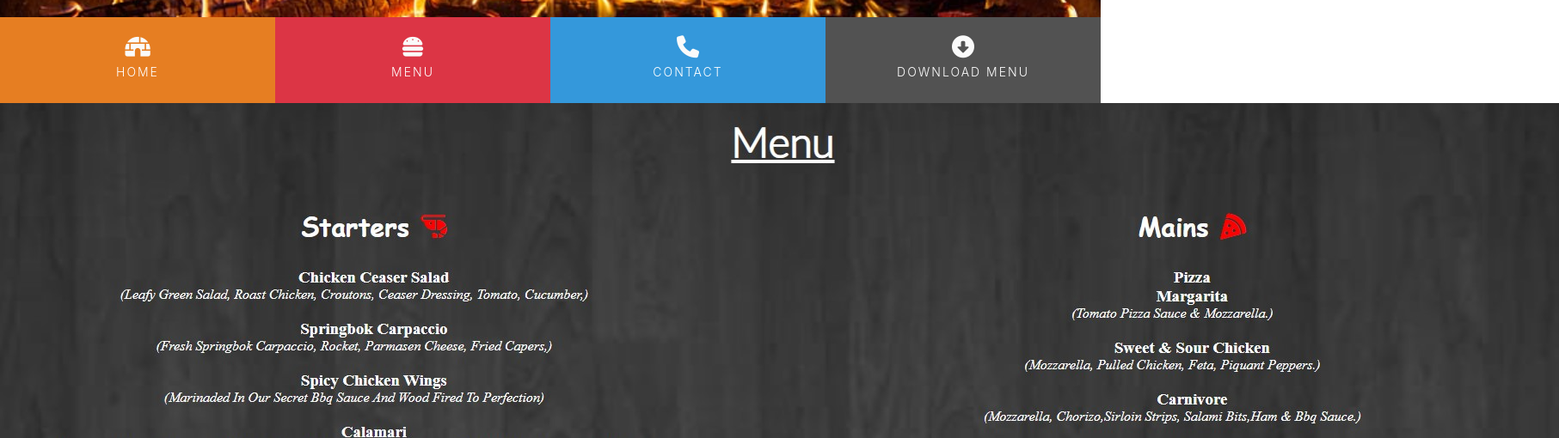
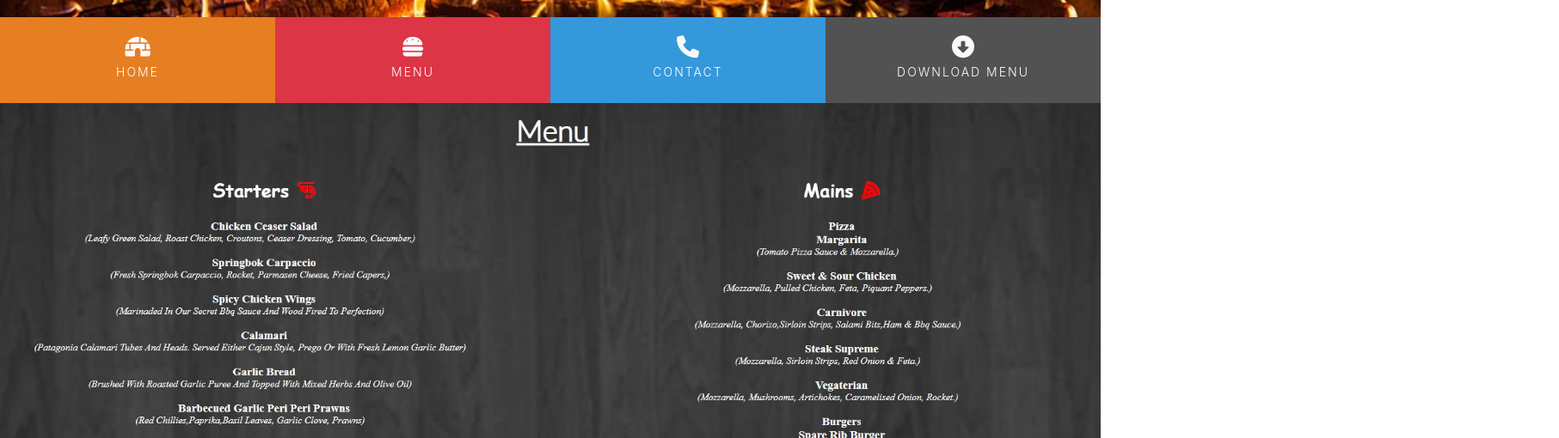
Before and after one commit to Amyz1ng/Booking-system-, a plain HTML site: page menu.html in a window 1280 px wide. Shown: the part 162-672 px from the top of the page at 86% size, 1813 px wide, since content can reach past the window. Drawn offline with nearby package versions, Linux system fonts and the light colour scheme.

Commit message:
Fixed menu and footer

```diff
--- a/assets/css/style.css
+++ b/assets/css/style.css
@@ -10,25 +10,33 @@
     background-size: fill;
     height: 182px;
 }
-body{
+
+body {
     flex-direction: column;
     min-height: 100vh;
     display: flex;
 }
+
 .bg-color-three-reasons {
     background-color: #525252;
     /*color: black;*/
     background-image: url(../images/pizza.jpg);
 }
 
-.align-row{
+.align-row {
     display: flex;
     -ms-flex-align: row;
     justify-content: center;
 }
 
-.card{
-    box-shadow: 0 2px 8px 0 rgba(0,0,0,0.2);
+.menu-img {
+    max-width: 100%;
+    height: auto;
+    display: block;
+}
+
+.card {
+    box-shadow: 0 2px 8px 0 rgba(0, 0, 0, 0.2);
     margin: 5px;
     display: flex;
     flex-direction: row;
@@ -115,7 +123,8 @@ h4 {
     font-size: 3rem;
     color: #f4f4f4;
 }
-.contact-heading{
+
+.contact-heading {
     color: #525252;
     font-weight: 500;
     text-align: center;
@@ -226,15 +235,17 @@ footer {
     color: #fafafa;
     /* height: 160px;*/
     font-size: small;
-
+    padding: 15px 15px 0px 15px;
 }
 
-.footer-test{
+.footer-test {
     margin-top: auto;
 }
-.container-footer{
+
+.container-footer {
     padding-left: 1px;
 }
+
 .cv-pdf i {
     font-size: 18px;
     color: #fafafa;
@@ -292,15 +303,16 @@ footer {
     /* Fallback background color */
 }
 
-.icon-container{
+.icon-container {
     padding: 5px;
 }
 
-.menu-pic{
+.menu-pic {
     background-image: url("../images/body.jpg");
     width: 100%;
 }
-.menu-container img{
+
+.menu-container img {
     display: block;
     margin-left: auto;
     margin-right: auto;
@@ -433,9 +445,12 @@ button[type="submit"] {
     color: #fafafa;
     background-color: #e84610;
 }
+
 /*--------------------------------------------Map*/
 div#map {
-    min-height: 360px;}
+    min-height: 360px;
+}
+
 /*--------------------------------------------Media Queries*/
 
 @media (max-width: 600px) {
@@ -443,17 +458,18 @@ div#map {
         flex-direction: column;
     }
 
-    .row-table{
+    .row-table {
         display: flex;
         flex-direction: column;
     }
 
-    .card{
+    .card {
         width: 100%;
     }
+
     /*.menu-container{ padding-top: 25%;}*/
 
-    #map{
+    #map {
         min-height: fit-content;
     }
 }
--- a/menu.html
+++ b/menu.html
@@ -46,10 +46,8 @@
             </div>
         </div>
     </header>
-    <div class="menu-container">
-        <div class="menu-pic">
-         <img src="assets/images/body.jpg" alt="">
-        </div>
+
+    <img src="assets/images/body.jpg" alt="" class="menu-img">
 </div>
 
 
```
Lines whose indentation alone changed are shown as unchanged.
